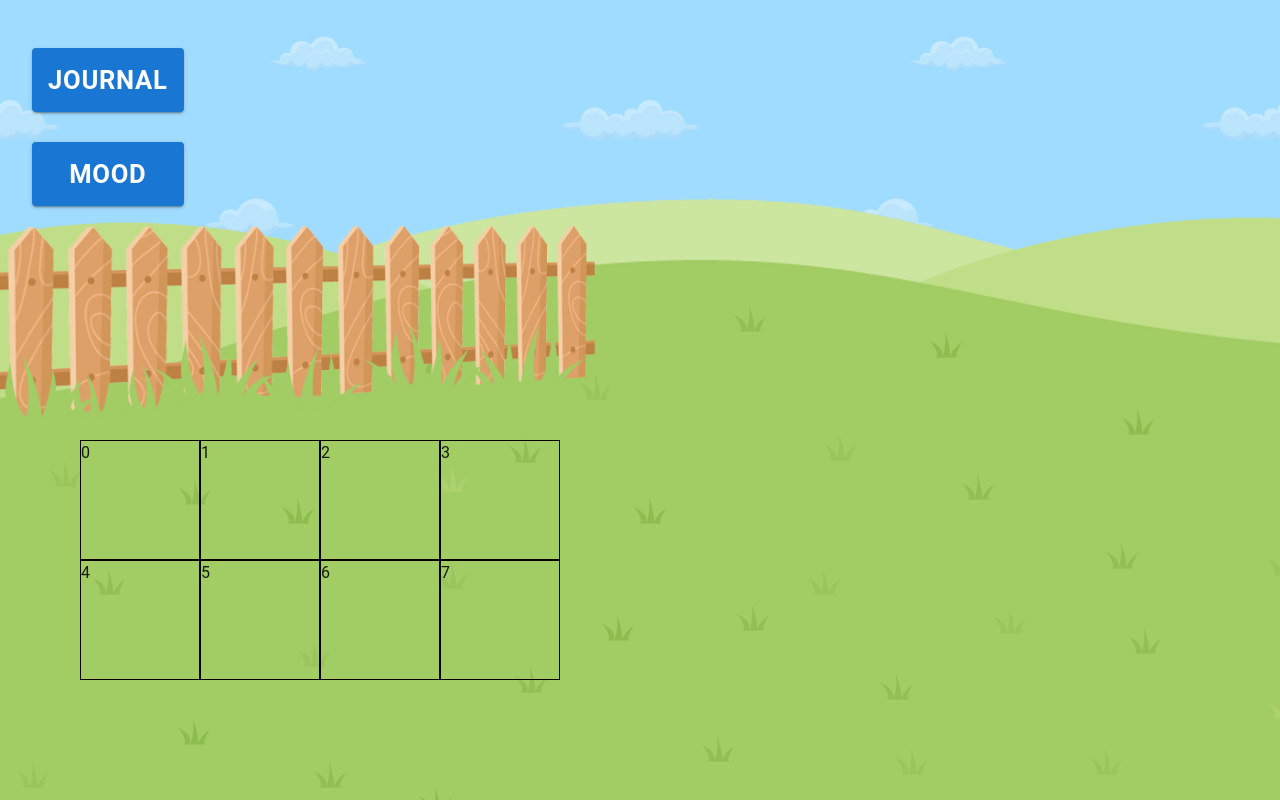
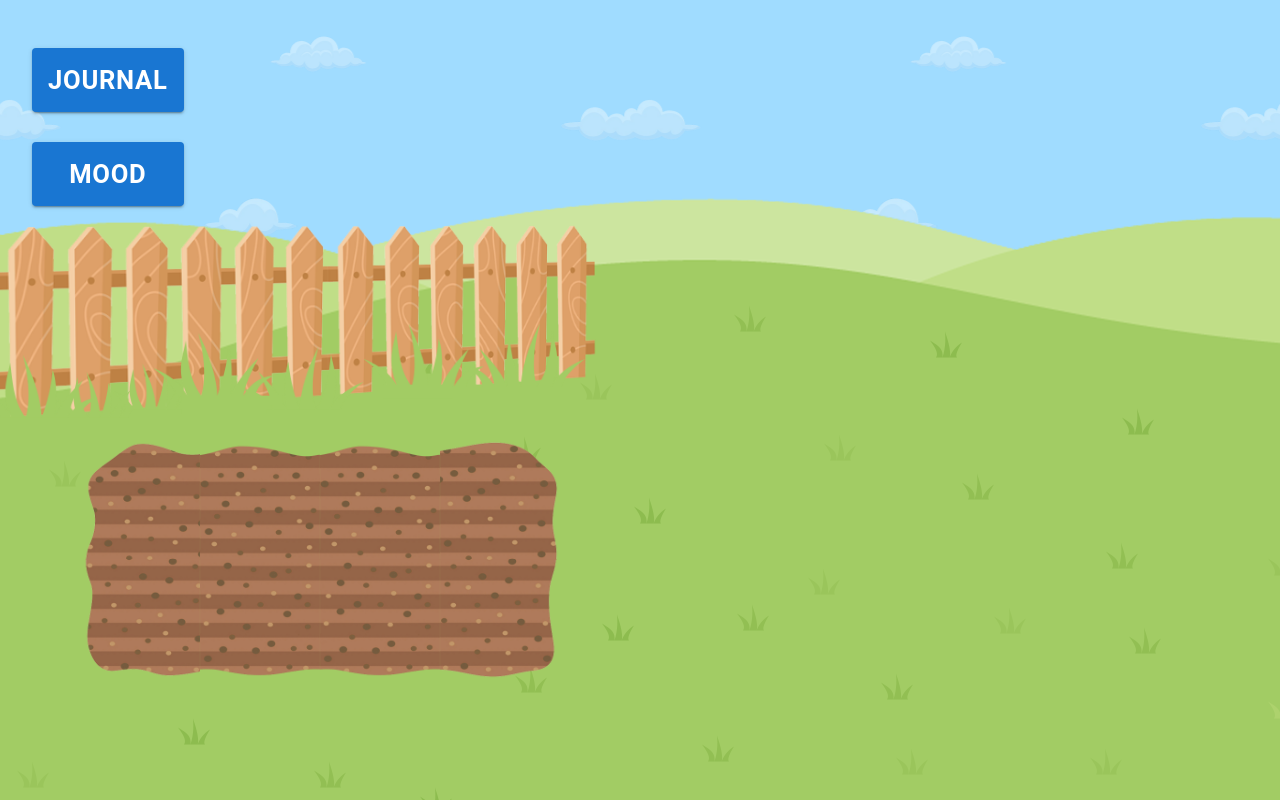
Before and after one commit to PoliBuddies/wellness-garden, a React (Vite) app in the folder frontend/wellness-garden/: page /garden in a window 1280 px wide. Built offline with nearby package versions, Linux system fonts and the light colour scheme.

Commit message:
wip (#18)

```diff
--- /dev/null
+++ b/frontend/wellness-garden/src/components/garden/ActivityEdit.tsx
@@ -0,0 +1,46 @@
+import React, { FC, useState } from 'react'
+import { Activity } from '../../types';
+import { Box, TextField, Typography } from '@mui/material';
+
+const style = {
+    position: 'absolute' as 'absolute',
+    top: '50%',
+    left: '50%',
+    transform: 'translate(-50%, -50%)',
+    width: 400,
+    bgcolor: 'background.paper',
+    border: '2px solid #000',
+    boxShadow: 24,
+    p: 4,
+};
+
+interface ActivityEditProps {
+    activity: Activity;
+}
+
+const ActivityEdit: FC<ActivityEditProps> = ({activity}) => {
+  const [isEditing] = useState<boolean>(!!activity.name)
+  const [formActivity, setFormActivity] = useState<Activity>(activity.name ? activity : {name: ''})
+
+  const handleChangeFormActivityChange = (e: React.ChangeEvent<HTMLInputElement | HTMLTextAreaElement>): void => {
+    setFormActivity({...formActivity, name: e.target.value})
+  }
+
+
+  return (
+    <Box sx={style}>
+      <Typography id="modal-modal-title" variant="h6" component="h2">
+          {isEditing ? 'Edit activity' : 'Add new activity'}
+      </Typography>
+      <TextField
+        required
+        id="outlined-required"
+        label="Activity name"
+        value={formActivity.name}
+        onChange={(e) => handleChangeFormActivityChange(e)}
+      />
+    </Box>
+  )
+}
+
+export default ActivityEdit
--- a/frontend/wellness-garden/src/components/garden/Field.tsx
+++ b/frontend/wellness-garden/src/components/garden/Field.tsx
@@ -1,5 +1,5 @@
 import { FC, useEffect, useState } from 'react'
-import { Activity } from '../../types'
+import { Activity, ActivityWithPlotImg, PlotTilesImg } from '../../types'
 import FieldRow from './FieldRow';
 import './garden.css';
 
@@ -8,17 +8,32 @@ interface FieldProps {
 }
 
 interface SplitedActivities {
-  firstRow: Activity[];
-  secondRow: Activity[];
+  firstRow: ActivityWithPlotImg[];
+  secondRow: ActivityWithPlotImg[];
 }
 
 const Field: FC<FieldProps> = ({activities}) => {
   const [splitedActivities, setSplitedActivities] = useState<SplitedActivities | null>(null)
 
+  const getPlotTileImg = (i: number, isTop: boolean): string => {
+    if (i === 0) {
+      return isTop ? PlotTilesImg.TOP_LEFT : PlotTilesImg.BOTTOM_LEFT;
+    } else if (i === activities.length/2 -1) {
+      return isTop ? PlotTilesImg.TOP_RIGHT : PlotTilesImg.BOTTOM_RIGHT;
+    }
+    return isTop ? PlotTilesImg.TOP_MID : PlotTilesImg.BOTTOM_MID;
+  }
+
   const splitActivitiesIntoFieldRows = (): SplitedActivities => {
     return  {
-      firstRow: activities.slice(0, activities.length/2),
+      firstRow: activities.slice(0, activities.length/2)
+        .map((x, index) => {
+          return {...x, img: getPlotTileImg(index, true)}
+        }),
       secondRow: activities.slice(activities.length/2, activities.length)
+        .map((x, index) => {
+          return {...x, img: getPlotTileImg(index, false)}
+        })
     };
   }
 
--- a/frontend/wellness-garden/src/components/garden/FieldRow.tsx
+++ b/frontend/wellness-garden/src/components/garden/FieldRow.tsx
@@ -1,16 +1,20 @@
-import { FC } from 'react'
-import { Activity } from '../../types';
+import { FC, useState } from 'react'
+import { ActivityWithPlotImg } from '../../types';
 import Plot from './Plot';
 import './garden.css';
+import { Box, Modal } from '@mui/material';
 
 interface FieldRowProps {
-  activities: Activity[];
+  activities: ActivityWithPlotImg[];
 }
 
 const FieldRow: FC<FieldRowProps> = ({activities}) => {
   return (
     <div className='fieldRow'>
-      {activities.map((activity) => <Plot key={activity.name} activity={activity}></Plot>)}
+      {activities.map((activity, index) =>
+          <Plot key={index} activity={activity}></Plot>
+        )
+      }
     </div>
   )
 }
--- a/frontend/wellness-garden/src/components/garden/Plot.tsx
+++ b/frontend/wellness-garden/src/components/garden/Plot.tsx
@@ -1,16 +1,48 @@
-import { FC } from 'react'
+import { FC, useState } from 'react'
 import './garden.css'
-import { Activity } from '../../types'
+import { ActivityWithPlotImg, resolveMood } from '../../types'
+import { Box, Modal, Tooltip, Typography } from '@mui/material';
+import React from 'react';
+import ActivityEdit from './ActivityEdit';
 
 interface PlotProps {
-    activity: Activity;
+    activity: ActivityWithPlotImg;
 }
 
 const Plot: FC<PlotProps> = ({activity}) => {
+  const [isModalVisible, setModalVisible] = useState<boolean>(false);
   return (
-    <div className='plot'>
-      {activity.name}
-    </div>
+    <>
+      <div onClick={() => setModalVisible(true)}>
+        {activity.mood ? ( //todo mood history
+          <Tooltip
+            placement='top'
+            title={
+              <React.Fragment>
+                <Typography color="inherit">{activity.name}</Typography>
+                <Typography color="inherit">{activity.description}</Typography>
+                <Typography color="inherit">{resolveMood(activity.mood[0])}</Typography>
+                <Typography color="inherit">{activity.emote}</Typography>
+              </React.Fragment>
+            }>
+            <div
+              className='plot'
+              style={{ backgroundImage: activity.img }}>
+            </div>
+          </Tooltip>
+        )
+        : (
+            <div
+              className='plot'
+              style={{ backgroundImage: activity.img }}>
+            </div>
+          )
+        }
+      </div>
+      <Modal open={isModalVisible} onClose={() => setModalVisible(false)}>
+        <ActivityEdit activity={activity}/>
+      </Modal>
+    </>
   )
 }
 
--- a/frontend/wellness-garden/src/components/garden/garden.css
+++ b/frontend/wellness-garden/src/components/garden/garden.css
@@ -1,7 +1,10 @@
 .plot {
   width: 15vh;
   height: 15vh;
-  border: 1px solid black;
+  background-size: contain;
+  background-repeat: no-repeat;
+  background-color: none;
+  border-radius: 0%;
 }
 
 .fieldRow {
@@ -9,6 +12,16 @@
 	flex-direction: row;
 }
 
+.plot:hover {
+	cursor: pointer;
+	filter: brightness(1.1)
+}
+
+.fieldRow:nth-child(2) .plot {
+    top: -1px;
+    position: relative;
+}
+
 .field {
 	display: flex;
 	flex-direction: column;
--- a/frontend/wellness-garden/src/components/views/GardenView/GardenView.tsx
+++ b/frontend/wellness-garden/src/components/views/GardenView/GardenView.tsx
@@ -25,7 +25,12 @@ const GardenView = () => {
 		let mockActivities: Activity[] = []
 		//TODO send actual Request
 		for(let i = 0; i < numberOfFields; i++){
-			mockActivities.push({name: i.toString()});
+			mockActivities.push({
+				name: i % 2 === 0 ? i.toString() : undefined,
+				description: i % 2 === 0 ? (i + 100).toString() : undefined,
+				mood: i % 2 === 0 ? [i] : undefined,
+				emote: i % 2 === 0 ? '🤣' : undefined,
+			});
 		}
 		return mockActivities;
 	}
--- a/frontend/wellness-garden/src/types.ts
+++ b/frontend/wellness-garden/src/types.ts
@@ -6,5 +6,32 @@ export enum VIEWS {
 };
 
 export interface Activity {
-    name: string
+    name?: string,
+    emote?: string,
+    description?: string,
+    mood?: number[],
 } //todo define properly
+
+export interface ActivityWithPlotImg extends Activity {
+    img: string;
+}
+
+export enum PlotTilesImg {
+    TOP_LEFT = 'url("/plot-1.png")',
+    BOTTOM_LEFT = 'url("/plot-2.png")',
+    TOP_MID = 'url("/plot-3.png")',
+    BOTTOM_MID = 'url("/plot-4.png")',
+    TOP_RIGHT = 'url("/plot-5.png")',
+    BOTTOM_RIGHT = 'url("/plot-6.png")',
+}
+
+export const resolveMood = (mood: number): string => {
+    switch(mood) {
+        case 1: return '😢';
+        case 2: return '😕';
+        case 3: return '😐';
+        case 4: return '😊';
+        case 5: return '😁';
+        default: return '🥸';
+    }
+}
```
